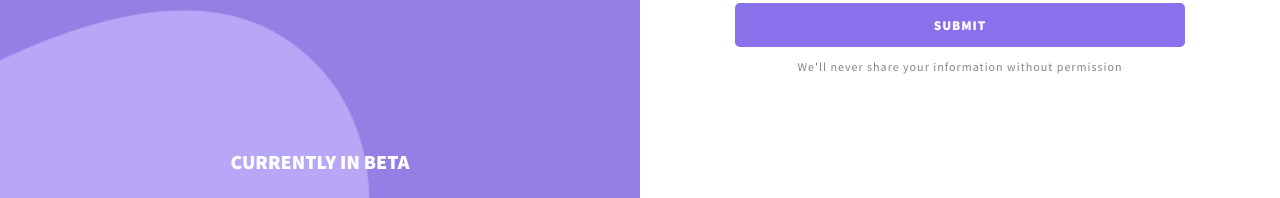
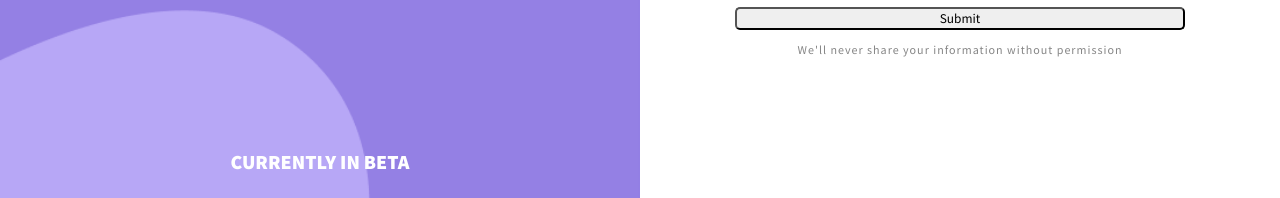
Before and after one commit to osandoval1976/splash_page_scrimba_project, a website built with Vite: page index.html in a window 1280 px wide. Shown: the part 602-800 px from the top of the page. Built offline with nearby package versions, Linux system fonts and the light colour scheme.

Commit message:
update hrml

```diff
--- a/index.html
+++ b/index.html
@@ -1,9 +1,10 @@
 <!DOCTYPE html>
 <html>
     <head>
+        <meta charset="utf-8">
         <title>Scrimbafy Me!</title>
         <meta name="viewport" content="width=device-width, initial-scale=1">
-        <link href="https://fonts.googleapis.com/css?family=Source+Sans+Pro:300,400,900&display=swap" rel="stylesheet">
+        <link href="https://fonts.googleapis.com/css?family=Source+Sans+Pro:300,400,900&amp;display=swap" rel="stylesheet">
         <link href="styles.css" rel="stylesheet">
     </head>
     <body>
@@ -24,7 +25,7 @@
                 <input type="text" required placeholder="Name" aria-label="Name">
                 <input type="email" required  placeholder="Email" aria-label="Email">
                 <input type="file" required accept="image/png, image/jpg" aria-label="Choose file">
-                <button class="btn btn-primary">Submit</button>
+                <button  type="btn" btn-primary">Submit</button>
             </form>
             <p class="fine-print">We'll never share your information without permission</p>
         </main>
```
Also changed, not shown: 1 other file.
